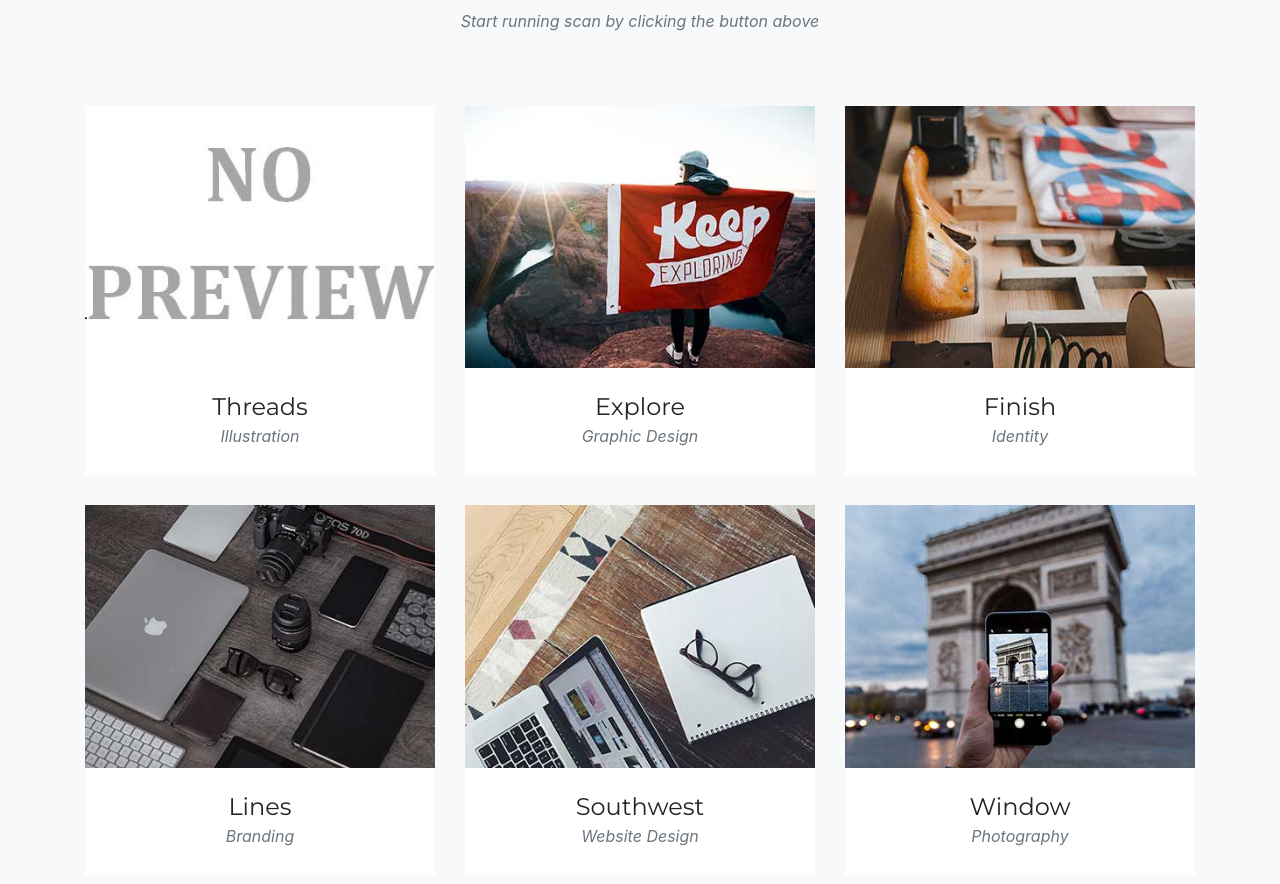
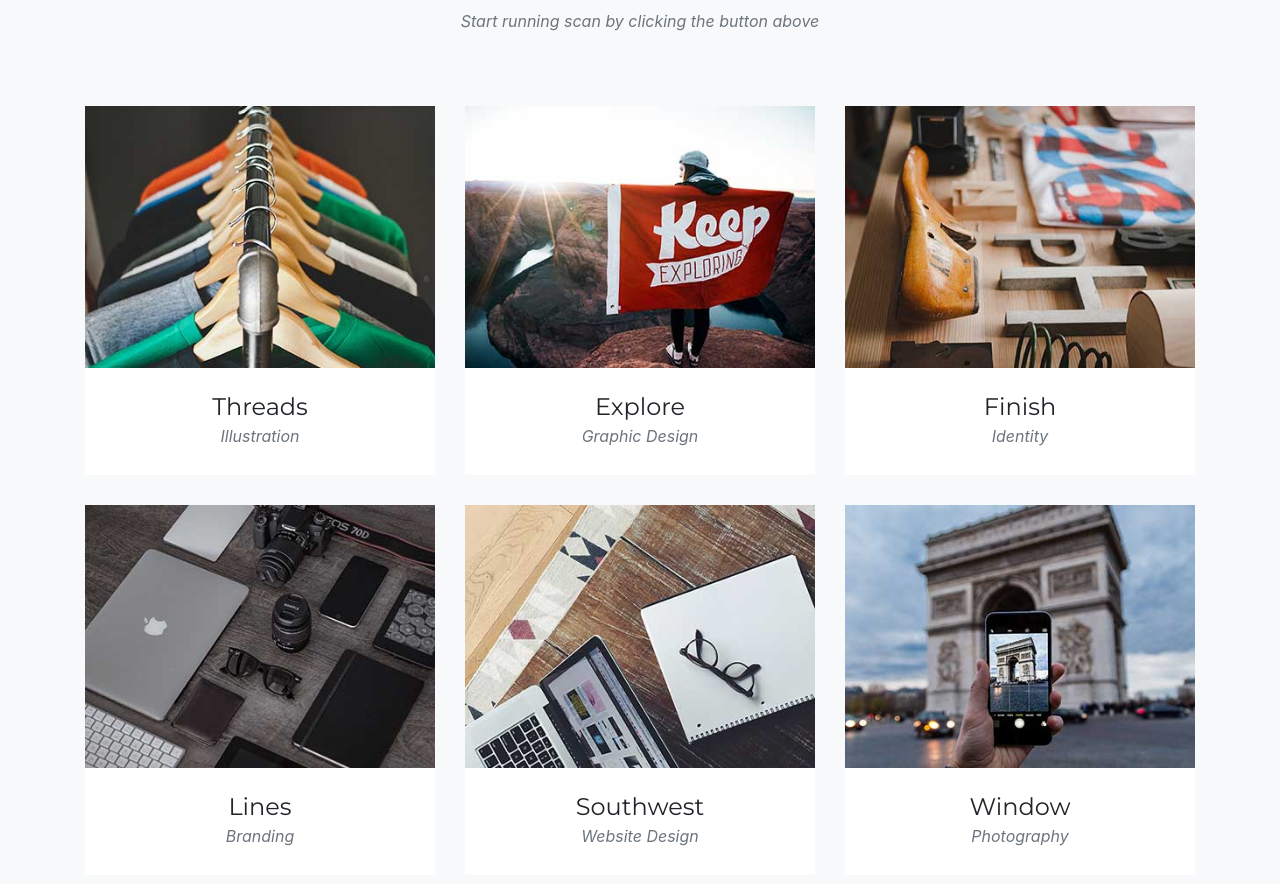
Before and after one commit to wifiuserdata/wifiuserdata, a website with bundled scripts: page wifiuserdata.com/index.html in a window 1280 px wide. Shown: the part 1746-2630 px from the top of the page. Built offline with nearby package versions, Linux system fonts and the light colour scheme; a web font is replaced by a local one.

Commit message:
chnage images

```diff
--- a/wifiuserdata.com/index.html
+++ b/wifiuserdata.com/index.html
@@ -161,7 +161,7 @@
 <!--       first item-->
         <div class="col-md-4 col-sm-6 portfolio-item">
           <a class="portfolio-link" data-toggle="modal" href="">
-            <img class="img-fluid" src="img/portfolio/no.jpg" alt="">
+            <img class="img-fluid" src="img/portfolio/01-thumbnail.jpg" alt="">
           </a>
           <div class="portfolio-caption">
             <h4>Threads</h4>
```
